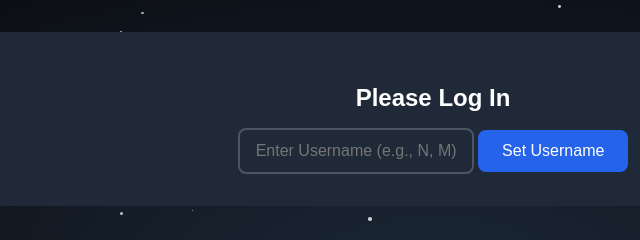
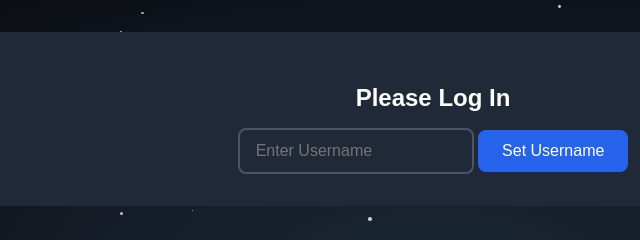
Before and after one commit to Manga691/Week, a plain HTML site: page index.html in a window 1280 px wide. Shown: the top 240 px of the page, 207-847 px from the left. Drawn offline with Linux system fonts and the light colour scheme.

Commit message:
Update index.html

```diff
--- a/index.html
+++ b/index.html
@@ -208,7 +208,7 @@
         <div id="usernameDisplay" class="username-display hidden"></div>
         <div id="loginPrompt" class="login-prompt">
             <h2>Please Log In</h2>
-            <input type="text" id="usernameInput" placeholder="Enter Username (e.g., N, M)">
+            <input type="text" id="usernameInput" placeholder="Enter Username ">
             <button onclick="setUsernameAndLoad()" class="bg-blue-600">Set Username</button>
         </div>
         <div id="plannerContent" class="hidden">
```
